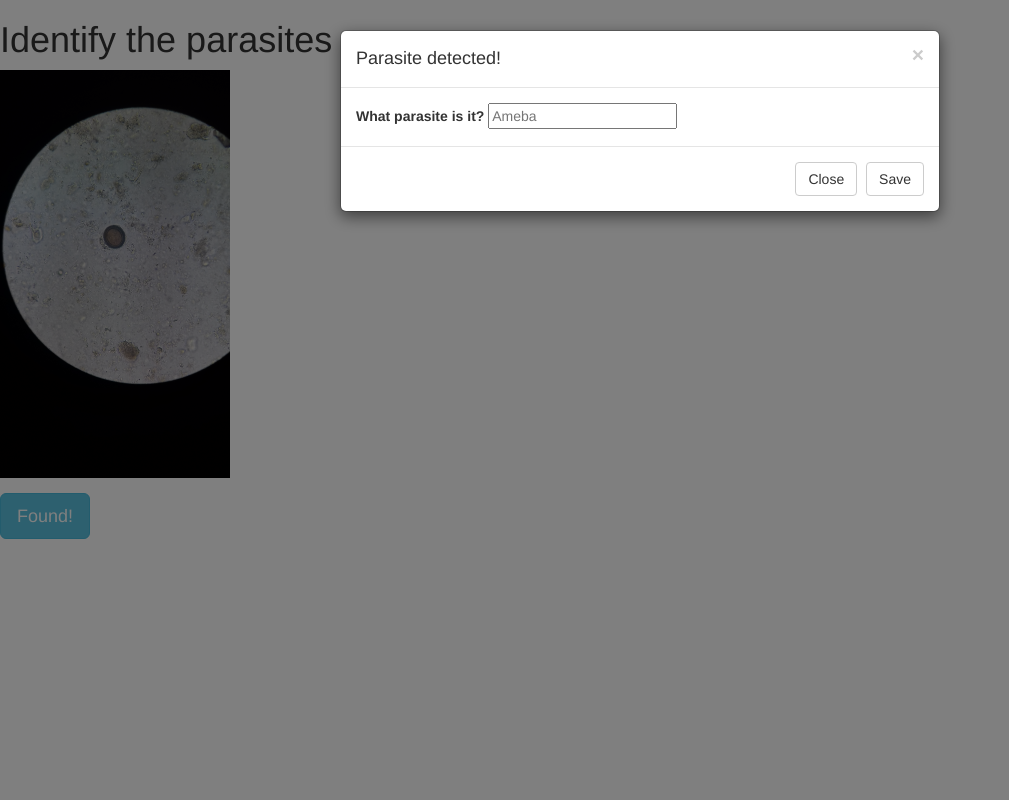
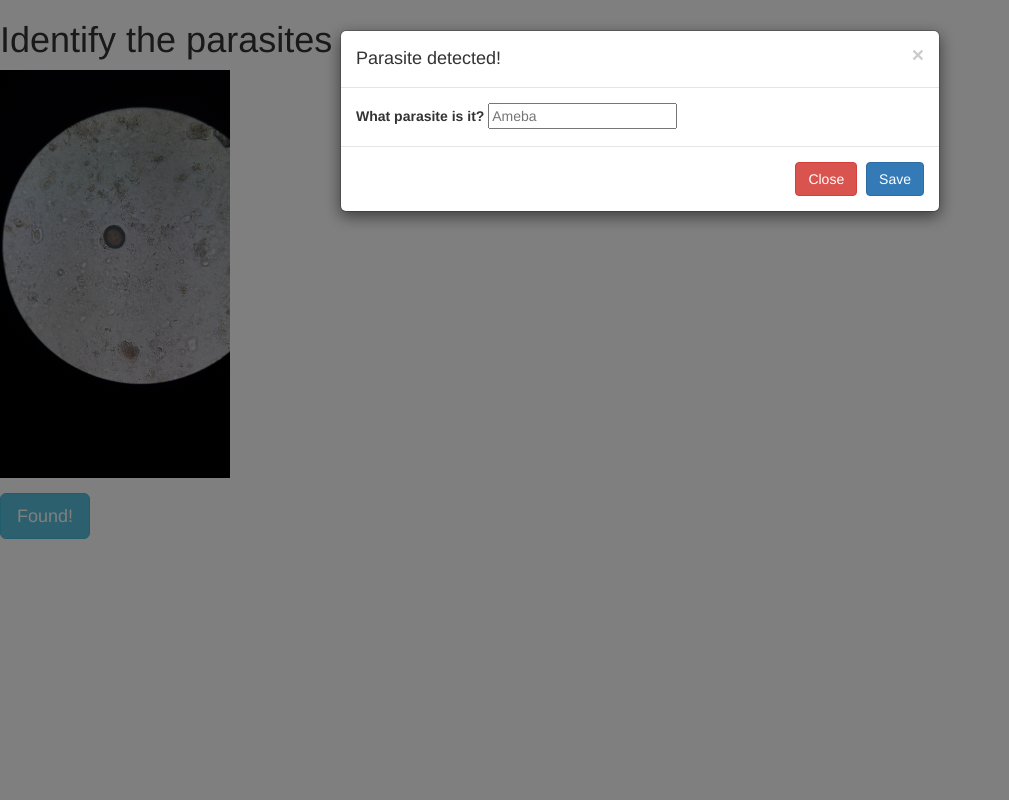
Before and after one commit to JVini98/ceu-parasite-web, a Django app: page /game/ in a window 1280 px wide, after a click on "Found!". Shown: the whole page, without its empty margins (0-1009 px from the left). Run offline with Django 4.2, Linux system fonts and the light colour scheme; data comes from the database, SQL or seed files in the repository; some libraries are stand-ins or nearby versions.

Commit message:
Crop and save buttons

```diff
--- a/parasite_web/game/static/javascripts/crop.js
+++ b/parasite_web/game/static/javascripts/crop.js
@@ -1,7 +1,8 @@
 const image = document.getElementById('gameImage');
-const button = document.getElementById('cropButton');
+const buttonCrop = document.getElementById('cropButton');
+const buttonSave = document.getElementById('saveButton');
 const parasitesForm = document.getElementById('parasitesForm');
-//const csrf = document.getElementsByName('csrfmiddlewaretoken');
+let url;
 
 const cropper = new Cropper(image, {
   aspectRatio: 16 / 9,
@@ -17,29 +18,13 @@ const cropper = new Cropper(image, {
   },
 });
 
-button.addEventListener('click', ()=>{
+buttonCrop.addEventListener('click', ()=>{
   cropper.getCroppedCanvas().toBlob((blob) => {
-
-    const url = URL.createObjectURL(blob);
+    url = URL.createObjectURL(blob);
     parasitesForm.innerHTML = `<image src="${url}" width="150px" class="imageCentered marginBotton"/>`;
-
-
-    /**const formData = new FormData();
-
-    formData.append('csrfmiddlewaretoken', csrf[0].value)
-    formData.append('croppedImage', blob, 'example.png' );
-
-    $.ajax('/media/images', {
-      method: 'POST',
-      data: formData,
-      processData: false,
-      contentType: false,
-      success() {
-        console.log('Upload success');
-      },
-      error() {
-        console.log('Upload error');
-      },
-    });*/
   });
 });
+
+buttonSave.addEventListener('click', ()=>{
+  parasitesResponse.innerHTML = `<image src="${url}" width="150px" class="margin"/>`;
+});
--- a/parasite_web/game/templates/game.html
+++ b/parasite_web/game/templates/game.html
@@ -25,7 +25,6 @@
     <div id="message"></div>
     <div id="imageContainer" class="marginBotton">
       <img id="gameImage" src={{image.file.url}} alt="Image to detect parasites" width="229.5px" height="408px"/>
-      <!--{% csrf_token %}-->
     </div>
     <button id="cropButton" type="button" class="btn btn-info btn-lg" data-toggle="modal" data-target="#myModal">Found!</button>
     <div class="modal fade" id="myModal" role="dialog">
@@ -44,8 +43,8 @@
             </form>
           </div>
           <div class="modal-footer">
-            <button type="button" class="btn btn-default" data-dismiss="modal">Close</button>
-            <button type="button" class="btn btn-default" data-dismiss="modal">Save</button>
+            <button type="button" class="btn btn-danger" data-dismiss="modal">Close</button>
+            <button id="saveButton" type="button" class="btn btn-primary" data-dismiss="modal">Save</button>
           </div>
         </div>
       </div>
```
